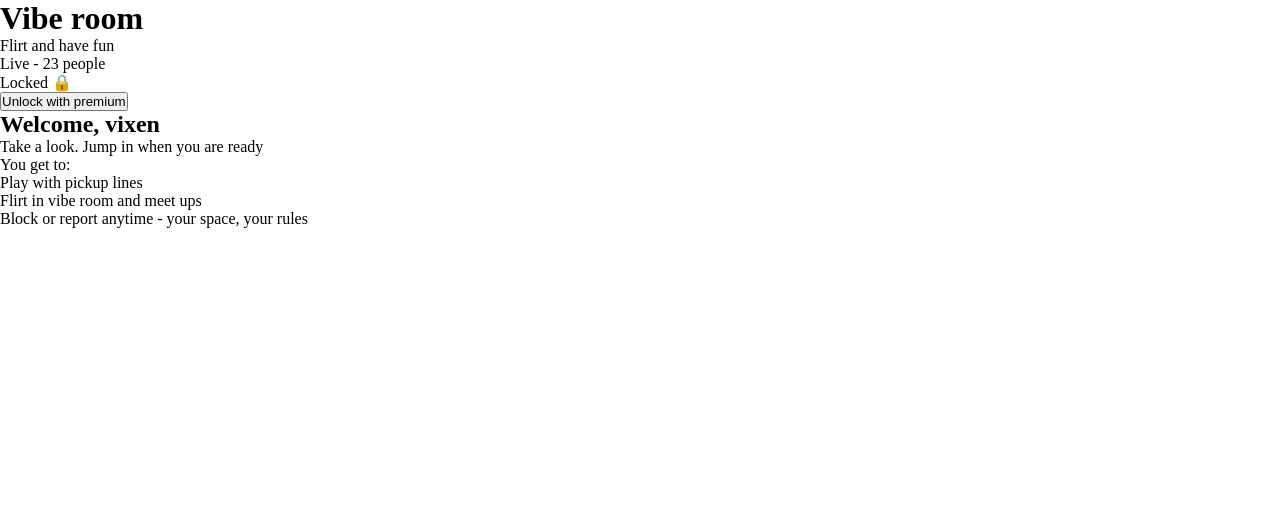
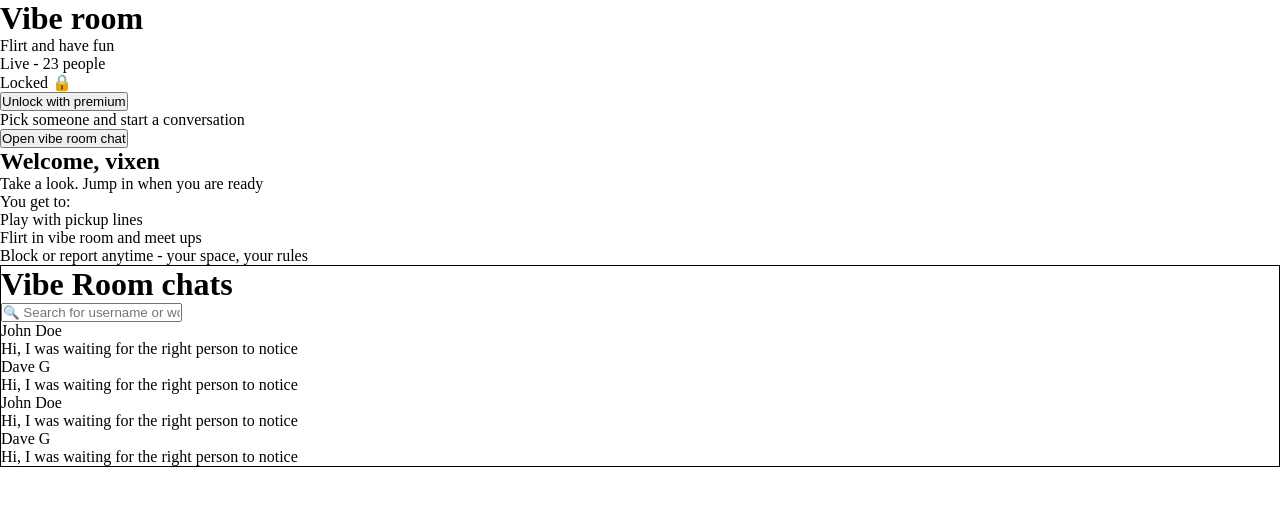
Before and after one commit to gideon-toptal/charming-chad-lite, a React (Vite) app: page /vibe-room in a window 1280 px wide. Shown: the top 506 px of the page. Built offline with nearby package versions, Linux system fonts and the light colour scheme.

Commit message:
Chat intro

```diff
--- /dev/null
+++ b/src/pages/vibe-room/chats/index.tsx
@@ -0,0 +1,43 @@
+interface Chat {
+  username: string;
+  messagePreview: string;
+  lastUpdate: string;
+}
+const chatsData: Chat[] = [
+  {
+    username: "John Doe",
+    messagePreview: "Hi, I was waiting for the right person to notice",
+    lastUpdate: "Today",
+  },
+  {
+    username: "Dave G",
+    messagePreview: "Hi, I was waiting for the right person to notice",
+    lastUpdate: "Today",
+  },
+  {
+    username: "John Doe",
+    messagePreview: "Hi, I was waiting for the right person to notice",
+    lastUpdate: "Today",
+  },
+  {
+    username: "Dave G",
+    messagePreview: "Hi, I was waiting for the right person to notice",
+    lastUpdate: "Today",
+  },
+];
+export default function VibeRoomChats() {
+  return (
+    <div style={{ border: "1px solid black" }}>
+      <h1>Vibe Room chats</h1>
+      <input placeholder="🔍 Search for username or word" />
+      <ul>
+        {chatsData.map(({ username, messagePreview }) => (
+          <div>
+            <p>{username}</p>
+            <p>{messagePreview}</p>
+          </div>
+        ))}
+      </ul>
+    </div>
+  );
+}
--- a/src/pages/vibe-room/index.tsx
+++ b/src/pages/vibe-room/index.tsx
@@ -1,3 +1,5 @@
+import VibeRoomChats from "./chats";
+
 export default function VibeRoom() {
   const username = "vixen";
   return (
@@ -7,6 +9,9 @@ export default function VibeRoom() {
       <p> Live - 23 people</p>
       <p>Locked 🔒</p>
       <button>Unlock with premium</button>
+
+      <div>Pick someone and start a conversation</div>
+      <button>Open vibe room chat</button>
 
       <div>
         <h2>Welcome, {username}</h2>
@@ -20,6 +25,7 @@ export default function VibeRoom() {
       </div>
       {/* Vibe room background */}
       <div></div>
+      <VibeRoomChats />
     </div>
   );
 }
```
